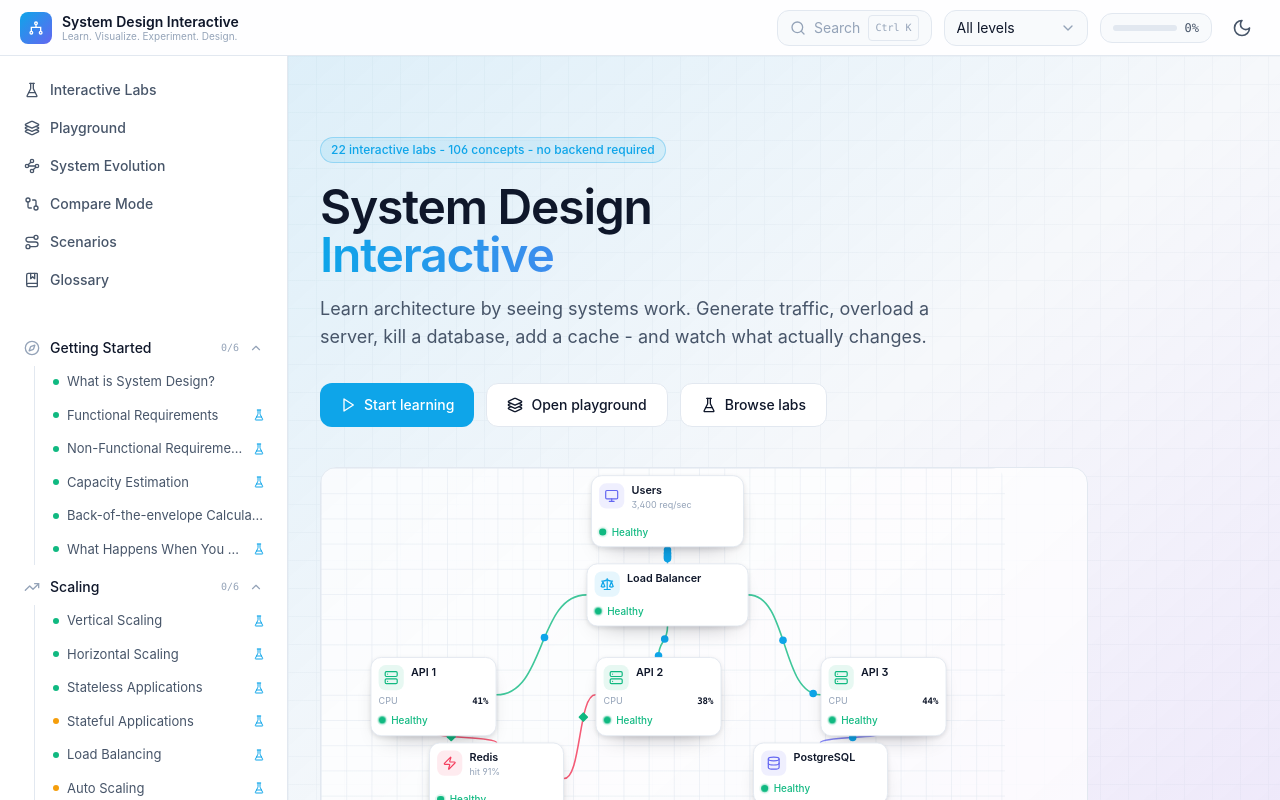
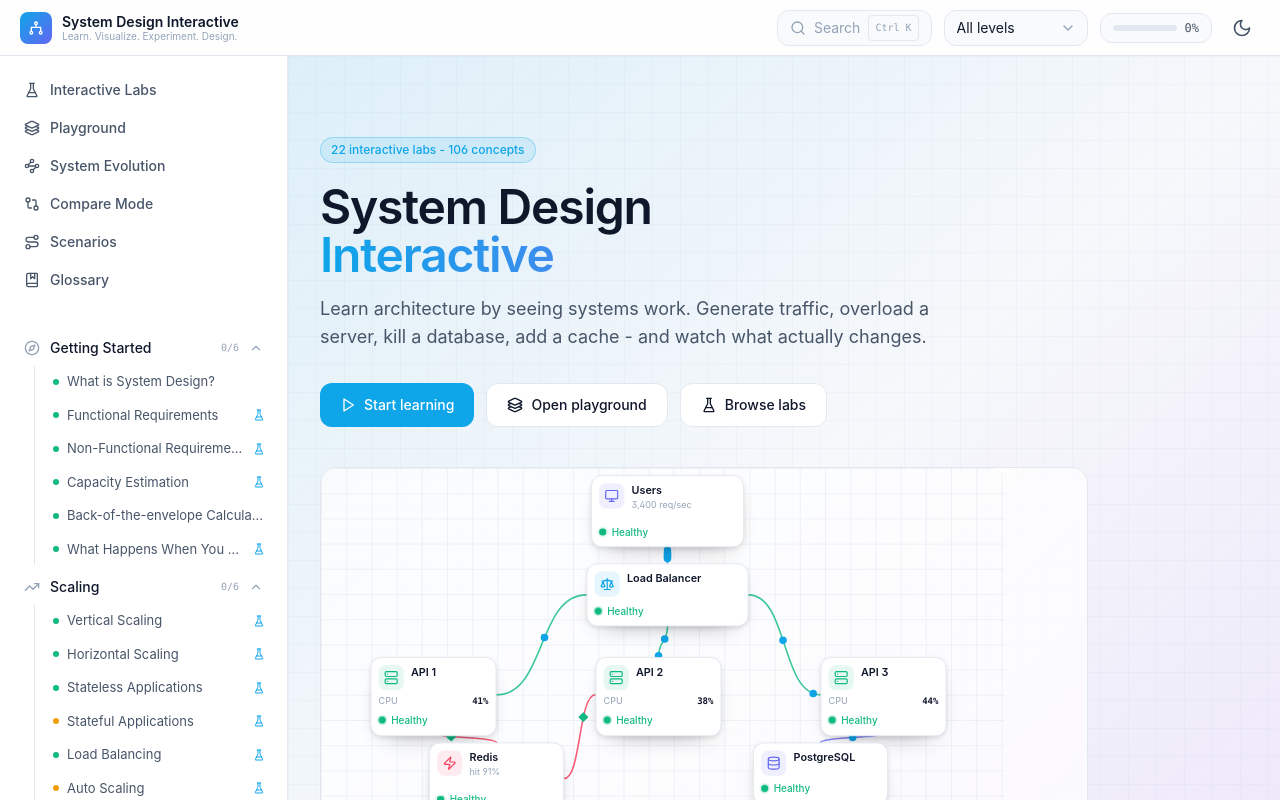
Before and after one commit to clisu-constantin/system-design-learning-platform, a React (Vite) app: page / in a window 1280 px wide. Built offline with nearby package versions, Linux system fonts and the light colour scheme.

Commit message:
refactored some frontend page text

```diff
--- a/src/features/home/HomePage.tsx
+++ b/src/features/home/HomePage.tsx
@@ -34,7 +34,7 @@ export function HomePage() {
         />
         <div className="relative mx-auto max-w-6xl px-5 py-16 lg:px-8 lg:py-20">
           <Badge tone="brand" className="mb-5">
-            {LABS.length} interactive labs - {CONCEPTS.length} concepts - no backend required
+            {LABS.length} interactive labs - {CONCEPTS.length} concepts
           </Badge>
           <h1 className="max-w-3xl text-4xl font-semibold leading-tight tracking-tight text-ink lg:text-5xl">
             System Design
```
